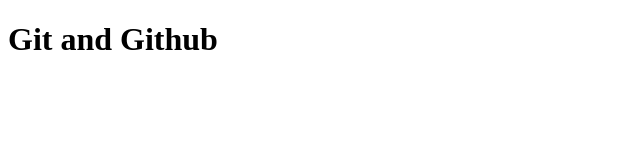
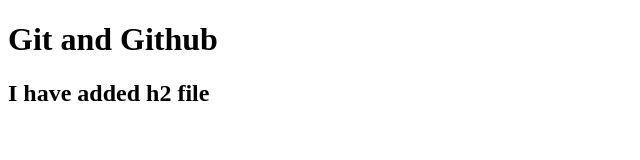
Before and after one commit to sewyishal/July, a plain HTML site: page index.html in a window 1280 px wide. Shown: the whole page, without its empty margins (0-640 px from the left). Drawn offline with Linux system fonts and the light colour scheme.

Commit message:
Update index.html

```diff
--- a/index.html
+++ b/index.html
@@ -7,5 +7,6 @@
   </head>
   <body>
     <h1>Git and Github</h1>
+    <h2>I have added h2 file</h2>
   </body>
 </html>
```
